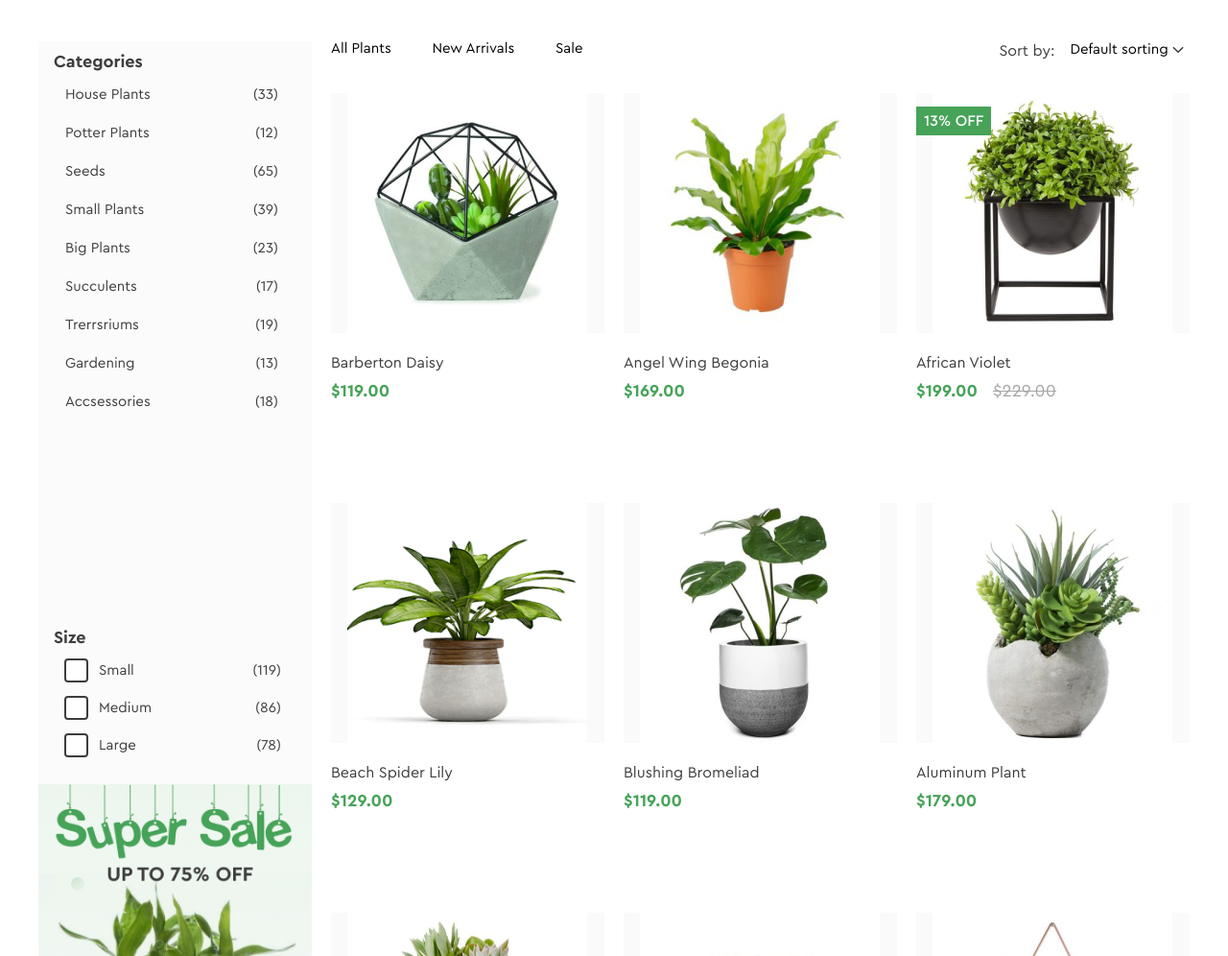
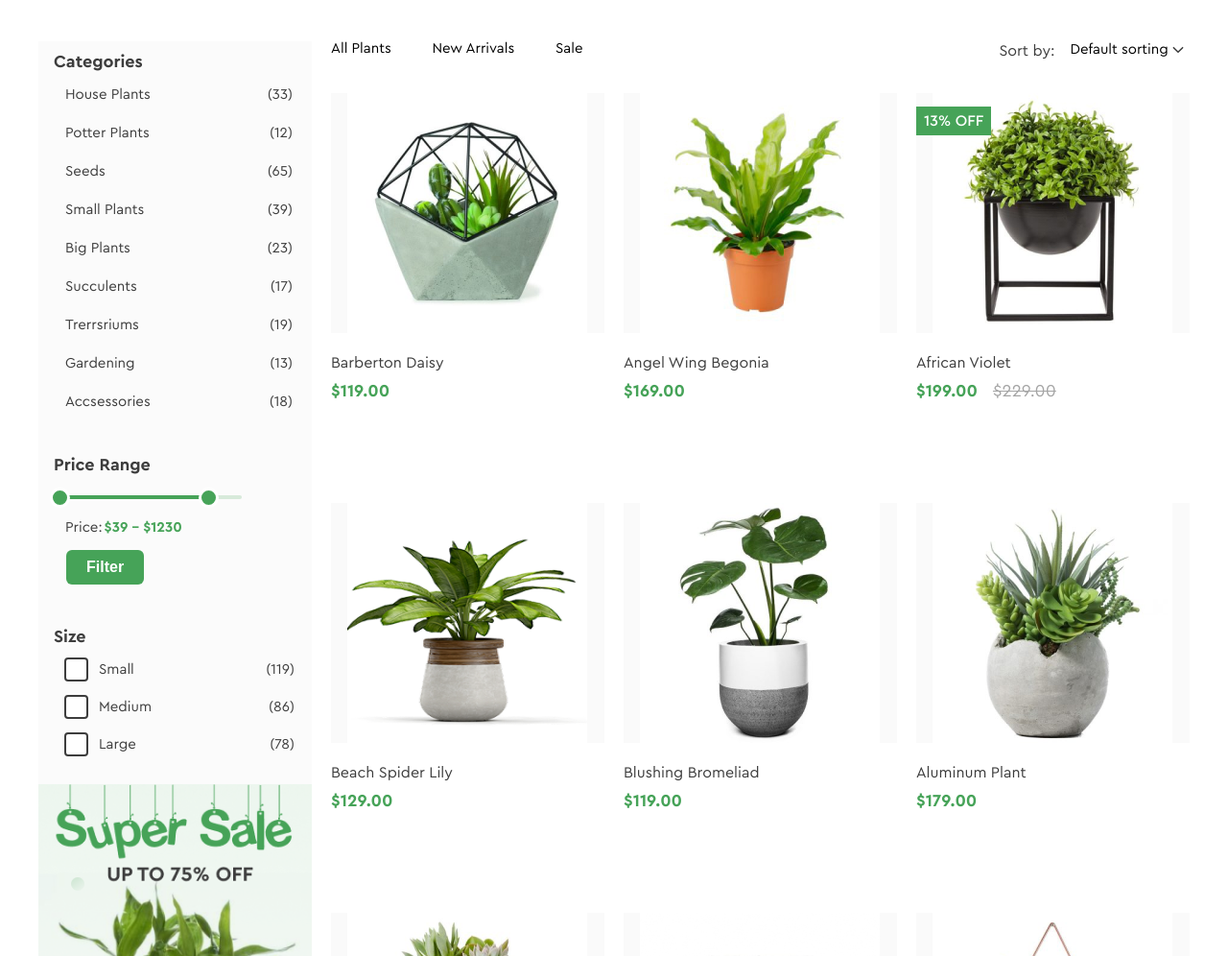
Before and after one commit to serhii935/homework_popello, a plain HTML site: page homework_06/index.html in a window 1280 px wide. Shown: the part 544-1540 px from the top of the page at 96% size. Drawn offline with nearby package versions, Linux system fonts and the light colour scheme; files whose address does not match are found by name; a web font is replaced by a local one.

Commit message:
homework_13

```diff
--- a/homework_06/css/style.css
+++ b/homework_06/css/style.css
@@ -389,7 +389,7 @@
 .list-item a {
     display: flex;
     justify-content: space-between;
-    padding-right: 35px;
+    padding-right: 20px;
 }
 
 .sale-baner {
@@ -944,7 +944,7 @@
 }
 
 .contact-info-background {
-   background-color: rgba(70, 163, 88, 0.10);
+    background-color: rgba(70, 163, 88, 0.10);
 }
 
 .contact-info {
@@ -1088,7 +1088,7 @@
     font-size: 18px;
     font-weight: 700;
     line-height: 16px;
-    padding-top: 217px;
+    padding-top: 46px;
     padding-bottom: 7px;
 }
 
@@ -1097,7 +1097,7 @@
     align-items: center;
     justify-content: space-between;
     position: relative;
-    padding-right: 32px;
+    padding-right: 18px;
     padding-left: 47px;
     color: #3d3d3d;
     font-size: 15px;
@@ -1126,9 +1126,98 @@
     background: url(../img/check-mark.svg) no-repeat center;
 }
 
-.all-rights{
+.all-rights {
     font-size: 14px;
     line-height: 30px;
     text-align: center;
     padding-top: 7px;
 }
+
+.price-range {
+    font-weight: 700;
+    font-size: 18px;
+    line-height: 11px;
+    padding-bottom: 16px;
+}
+
+.slider-range {
+    margin: 20px 0 0;
+    display: flex;
+    flex-direction: column;
+    gap: 10px;
+    padding-top: 20px;
+}
+
+#slider-range {
+    position: relative;
+    height: 4px;
+    width: 196px;
+    background: rgba(70, 163, 88, 0.20);
+    border-radius: 5px;
+    border: none;
+}
+
+#slider-range .ui-slider-handle {
+    position: absolute;
+    top: -8px;
+    width: 21px;
+    height: 21px;
+    border: 3px solid white;
+    background-color: #46a358;
+    border-radius: 50%;
+    cursor: pointer;
+    outline: none;
+    transition-duration: 0.2s;
+    transition-property: background-color;
+}
+
+#slider-range .ui-slider-handle:hover {
+    background-color: #46a358b3;
+}
+
+#slider-range .ui-slider-range {
+    position: absolute;
+    height: 100%;
+    background: #46a358;
+    border-radius: 5px;
+}
+
+label[for="amount"] {
+    padding-top: 11px;
+    padding-left: 12px;
+    font-size: 15px;
+    color: #3d3d3d;
+    font-weight: 400;
+    line-height: 16px;
+}
+
+#amount {
+    width: 110px;
+    color: #46a358;
+    font-family: 'Cera Pro', "Tahoma", sans-serif;
+    font-weight: 700;
+    line-height: 16px;
+    font-size: 15px;
+    background: #fbfbfb;
+    text-align: start;
+    border: none;
+}
+
+.slider-range-btn {
+    cursor: pointer;
+    border: none;
+    color: #ffffff;
+    font-size: 16px;
+    font-weight: 700;
+    line-height: 20px;
+    padding: 8px 21px;
+    margin: 14px 13px 0;
+    border-radius: 6px;
+    background-color: #46A358;
+    transition-duration: 0.2s;
+    transition-property: opacity;
+}
+
+.slider-range-btn:hover{
+    opacity: 0.7;
+}
--- a/homework_06/index.html
+++ b/homework_06/index.html
@@ -5,6 +5,24 @@
     <meta charset="UTF-8">
     <meta name="viewport" content="width=device-width, initial-scale=1.0">
     <link rel="stylesheet" href="css/style.css">
+    <link rel="stylesheet" href="https://code.jquery.com/ui/1.14.1/themes/base/jquery-ui.css">
+    <script src="https://code.jquery.com/jquery-3.7.1.js"></script>
+    <script src="https://code.jquery.com/ui/1.14.1/jquery-ui.js"></script>
+    <script>
+        $(function () {
+            $("#slider-range").slider({
+                range: true,
+                min: 0,
+                max: 1500,
+                values: [39, 1230],
+                slide: function (event, ui) {
+                    $("#amount").val("$" + ui.values[0] + " - $" + ui.values[1]);
+                }
+            });
+            $("#amount").val("$" + $("#slider-range").slider("values", 0) +
+                " - $" + $("#slider-range").slider("values", 1));
+        });
+    </script>
     <title>Serhii Popello</title>
 </head>
 
@@ -86,6 +104,12 @@
                             <li><a href="#">Gardening <span>(13)</span></a></li>
                             <li><a href="#">Accsessories <span>(18)</span></a></li>
                         </ul>
+                        <div class="slider-range">
+                            <p class="price-range">Price Range</p>
+                            <div id="slider-range"></div>
+                            <label for="amount">Price:<input type="text" id="amount" readonly=""></label>
+                        </div>
+                        <button class="slider-range-btn" type="button">Filter</button>
                         <p class="size">Size</p>
                         <p>
                             <label class="checkbox-label">
```
